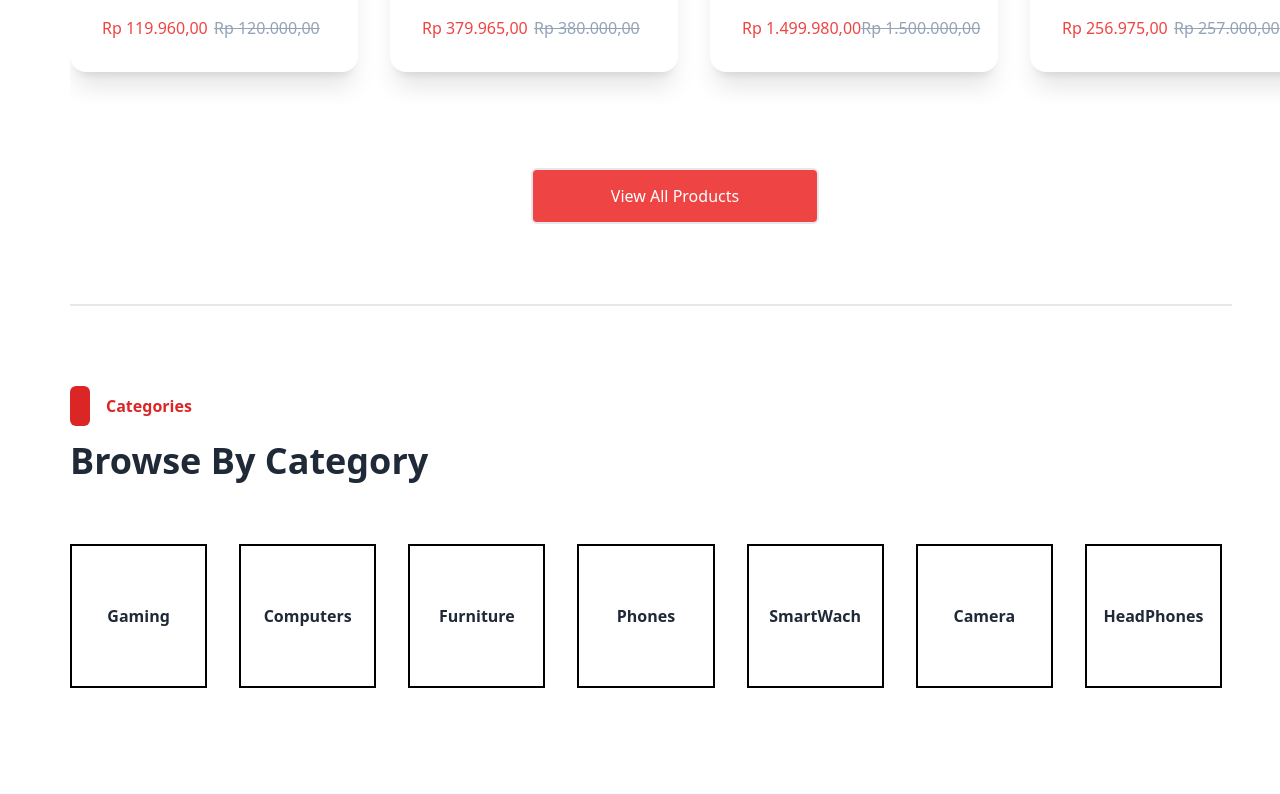
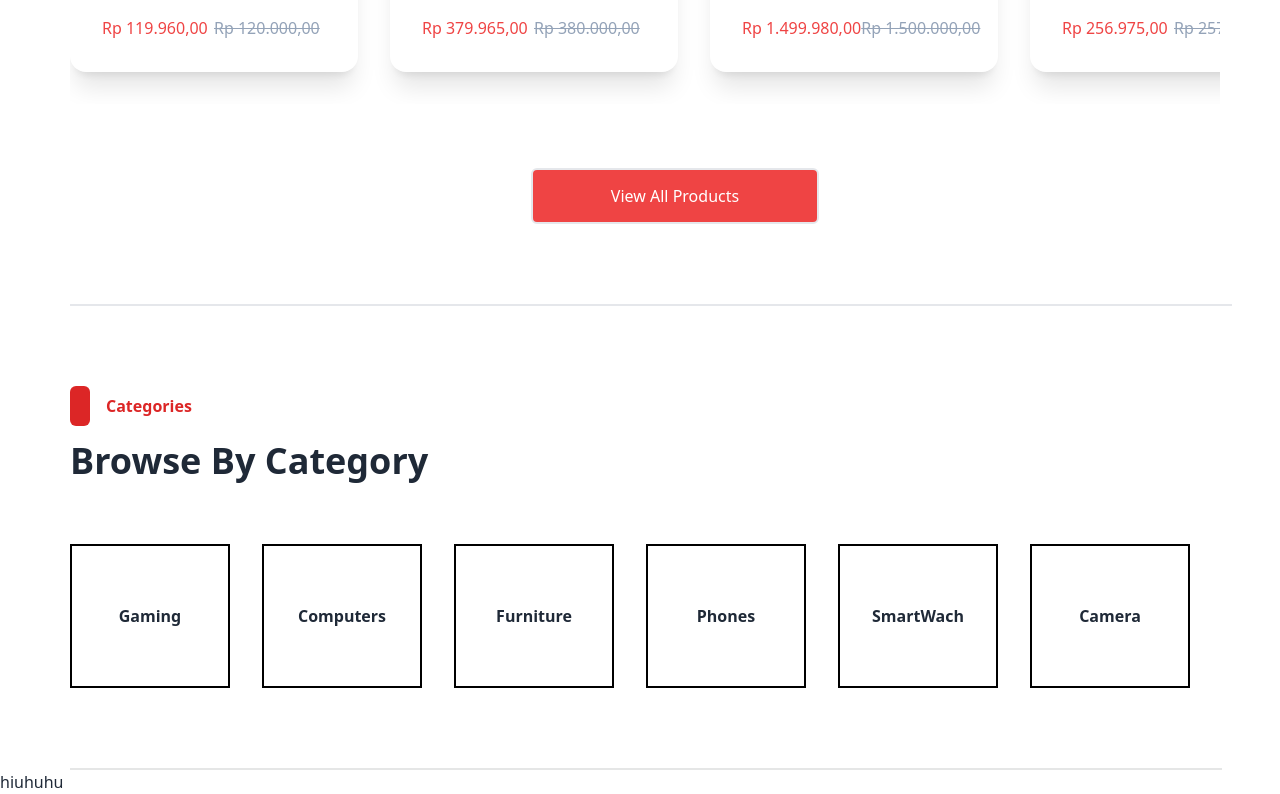
Before and after one commit to afriansyogs/e-CommerceReact, a React (Vite) app: page / in a window 1280 px wide. Shown: the part 994-1788 px from the top of the page. Before the commit the page ends 1682 px from the top, so only its background shows below. Built offline with nearby package versions, Linux system fonts and the light colour scheme; what tailwindcss-filters would draw is missing.

Commit message:
width flashSale dan categori

```diff
--- a/src/components/Category.jsx
+++ b/src/components/Category.jsx
@@ -11,7 +11,7 @@ const Category = () => {
 
     return (
         <>
-        <div className="mt-20 ms-[70px] w-[90%]">
+        <div className="mt-20 ms-[70px] w-[90%] border-b-2 border-base-300 pb-20">
             <div className="flex items-center">
                 <div className="w-5 h-10 bg-red-600 rounded-md"></div>
                 <div className="ms-4 text-md text-red-600 font-semibold">Categories</div>
@@ -21,7 +21,8 @@ const Category = () => {
                     Browse By Category
                 </div>
             </div>
-            <div className="flex gap-8 mt-14">
+            <div className="overflow-x-auto scrollbar-hide">
+                <div className="flex gap-8 mt-14 w-max">
                     {filterSubCategory.map((subCategory, index) => (
                         <div key={index} className="w-40 h-36 border-2 border-black p-2 flex items-center justify-center">
                             <div className="text-base font-semibold">
@@ -31,6 +32,8 @@ const Category = () => {
                     ))}
                 </div>
             </div>
+        </div>
+        hiuhuhu
         </>
     );
 };
--- a/src/components/FlashSales.jsx
+++ b/src/components/FlashSales.jsx
@@ -52,7 +52,7 @@ const FlashSales = () => {
                     </div>
                 </div>
             </div>
-            <div className="overflow-x-auto scrollbar-hide">
+            <div className="overflow-x-auto scrollbar-hide w-[95%]">
                 <div className="flex gap-8 mt-12 w-max pb-8">
                     {filteredProductFlashSale.map((item, index) => (
                         <div key={index} className="group relative card bg-base-100 w-72 shadow-xl overflow-hidden">
--- a/src/components/ProductData.jsx
+++ b/src/components/ProductData.jsx
@@ -11,6 +11,9 @@ const productData = [
     { productName:'S-Series Comfort Chair ', category:"Home & Lifestyle", subCategory:"SmartWach", harga: 257000 ,  icon:"", images: '../assets/images/product/Frame 612.png', url: 'https://example.com/yoga', },
     { productName:'S-Series Comfort Chair ', category:"Home & Lifestyle", subCategory:"Camera", harga: 257000 ,  icon:"", images: '../assets/images/product/Frame 612.png', url: 'https://example.com/yoga', },
     { productName:'S-Series Comfort Chair ', category:"Home & Lifestyle", subCategory:"HeadPhones", harga: 257000 ,  icon:"", images: '../assets/images/product/Frame 612.png', url: 'https://example.com/yoga', },
+    { productName:'S-Series Comfort Chair ', category:"Home & Lifestyle", subCategory:"Bag", harga: 257000 ,  icon:"", images: '../assets/images/product/Frame 612.png', url: 'https://example.com/yoga', },
+    { productName:'S-Series Comfort Chair ', category:"Home & Lifestyle", subCategory:"Jacket", harga: 257000 ,  icon:"fa-solid fa-mobile-screen-button", images: '../assets/images/product/Frame 612.png', url: 'https://example.com/yoga', },
+    { productName:'S-Series Comfort Chair ', category:"Home & Lifestyle", subCategory:"Pants", harga: 257000 ,  icon:"", images: '../assets/images/product/Frame 612.png', url: 'https://example.com/yoga', },
 ];
 
 export default productData;
```
Lines whose indentation alone changed are shown as unchanged.
